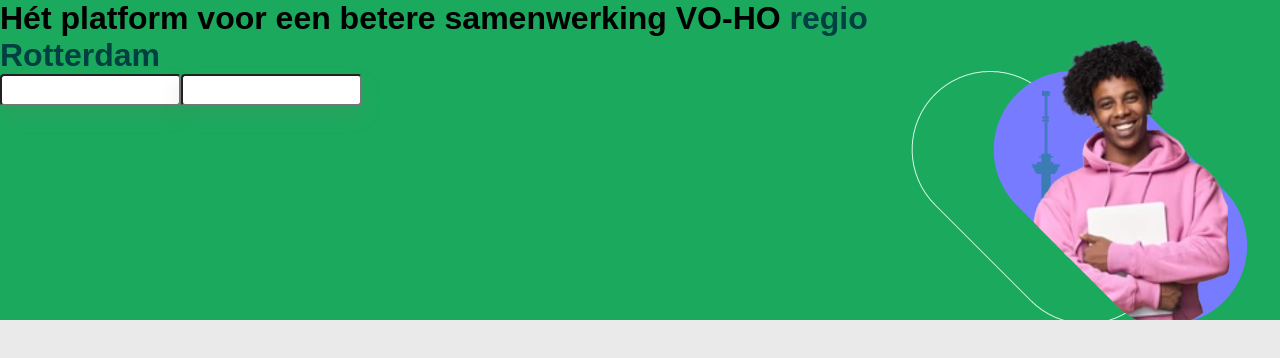
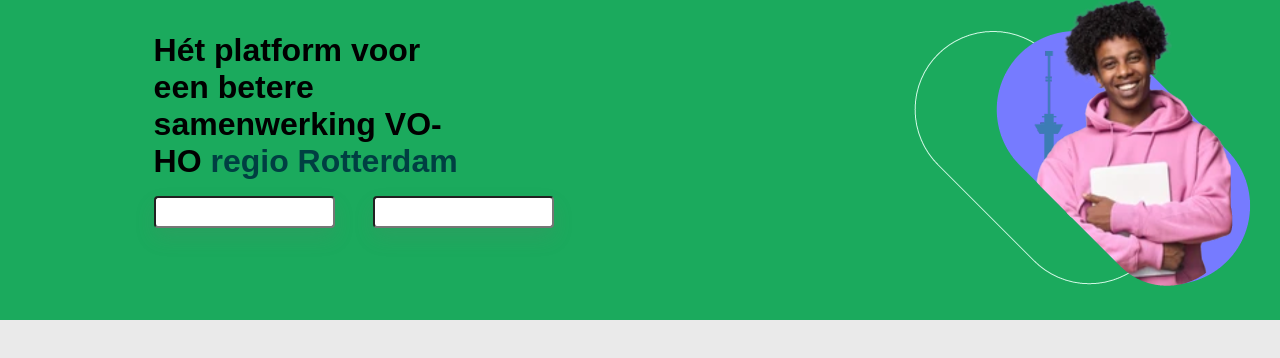
Before and after one commit to jaussems/press-play-assesment, a Next.js app: page / in a window 1280 px wide. Shown: the top 358 px of the page. Built offline with nearby package versions, Linux system fonts and the light colour scheme; a web font is replaced by a local one.

Commit message:
aligning inputs , header , and image

```diff
--- a/src/components/Search.tsx
+++ b/src/components/Search.tsx
@@ -11,6 +11,7 @@
           Hét platform voor een betere samenwerking VO-HO{" "}
           <span className={styles.highlight}>regio Rotterdam</span>
         </h1>
+
         <div className={styles.inputs}>
           <Input></Input>
           <Input></Input>
--- a/src/styles/Input.module.scss
+++ b/src/styles/Input.module.scss
@@ -4,5 +4,6 @@
     background-color: white;
     box-shadow: 0px 10px 20px #79737329;
     height: 2rem;
+    color: black;
   }
 }
--- a/src/styles/Search.module.scss
+++ b/src/styles/Search.module.scss
@@ -5,14 +5,22 @@
   background-color: $base-green-color;
   height: 20rem;
   width: 100%;
+  justify-content: space-evenly;
+  padding: 2rem;
+  overflow: hidden;
   @include flex-row;
-
+  h1 {
+    width: 20rem;
+  }
   .header_and_inputs {
-    height: 20rem;
     @include flex-column;
+    width: 50%;
+    gap: 1rem;
 
     .inputs {
       @include flex-row;
+      justify-content: space-between;
+      width: 25rem;
     }
   }
 
@@ -20,8 +28,9 @@
     color: $dark-green-color;
   }
   .image {
-    width: 25rem;
+    width: 20%;
     position: relative;
     height: 25rem;
+    align-self: center;
   }
 }
```
